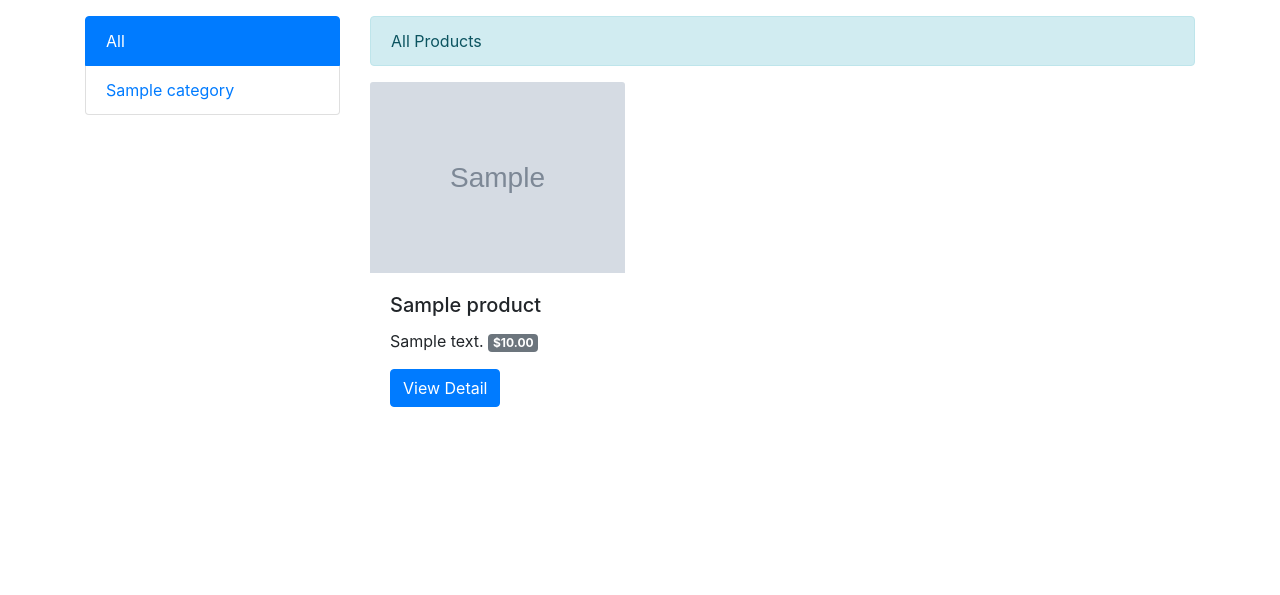
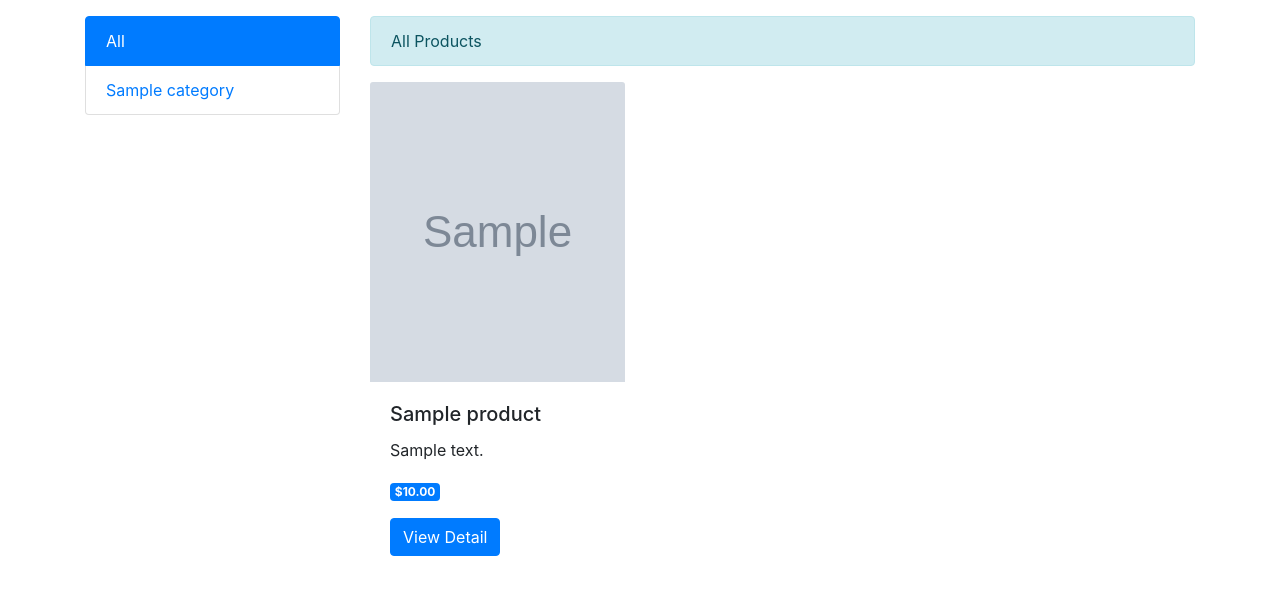
Before and after one commit to plenilune3/secondhand_market, a Django app: page / in a window 1280 px wide. Shown: the part 58-653 px from the top of the page. Run offline with Django 3.2, Linux system fonts and the light colour scheme; tables that the repository leaves empty hold one stand-in row (values such as "Sample post"); grey boxes marked "Sample" are stand-in pictures; some libraries are stand-ins or nearby versions.

Commit message:
사진 크기와 가격, 버튼 줄 맞춤

```diff
--- a/shop/templates/shop/detail.html
+++ b/shop/templates/shop/detail.html
@@ -2,9 +2,9 @@
 {% block title %}Product Detail{% endblock %}
 {% block content %}
 
-
         <div class="container">
             <div class="row">
+
                 <div class="col-lg-3">
                     <img src="{{product.image.url}}" width="100%">
                 </div>
--- a/shop/templates/shop/list.html
+++ b/shop/templates/shop/list.html
@@ -23,10 +23,12 @@
 
                 <div class="col-lg-4 md-10 md-4">
                     <div class="card-100">
-                      <img class="card-img-top" src="{{product.image.url}}" alt="Product Image">
+                      <img class="card-img-top" width ="200px" height ="300px" src="{{product.image.url}}" alt="Product Image">
                       <div class="card-body">
                         <h5 class="card-title">{{product.name}}</h5>
-                        <p class="card-text">{{product.description}} <span class="badge badge-secondary">${{product.price}}</span></p>
+                        <!-- <p class="card-text">{{product.description}} <span class="badge badge-primary">${{product.price}}</span></p> -->
+                        <p class="card-text">{{product.description}}</p>
+                        <p><span class="badge badge-primary">${{product.price}}</span></p>
                         <a href="{{product.get_absolute_url}}" class="btn btn-primary">View Detail</a>
                       </div>
                     </div>
```
